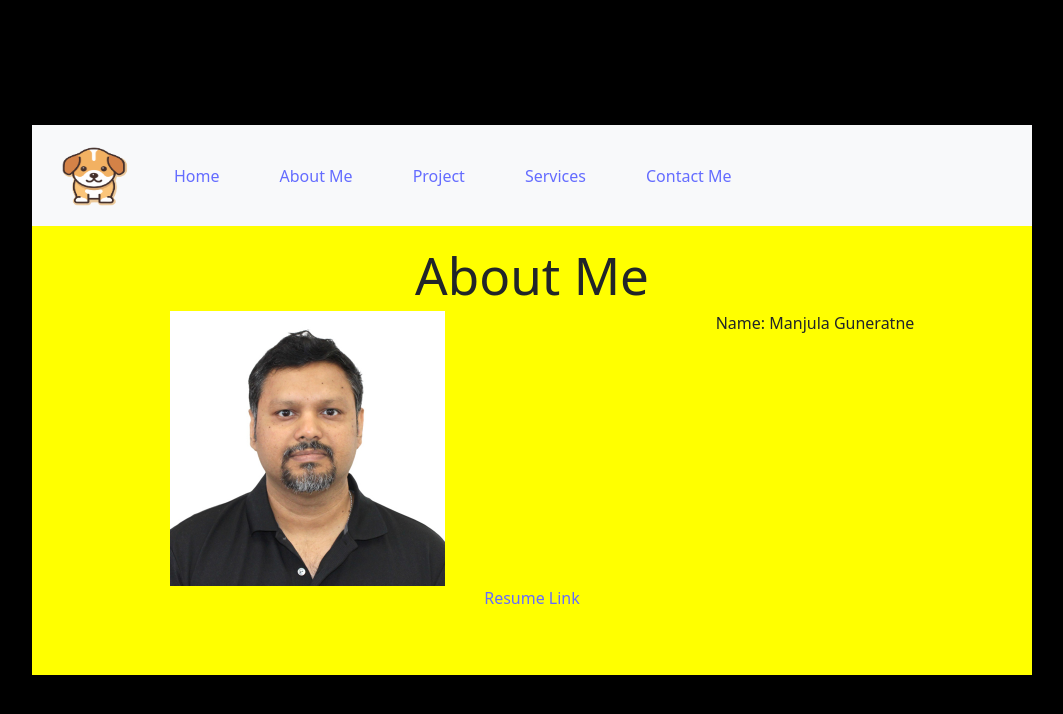
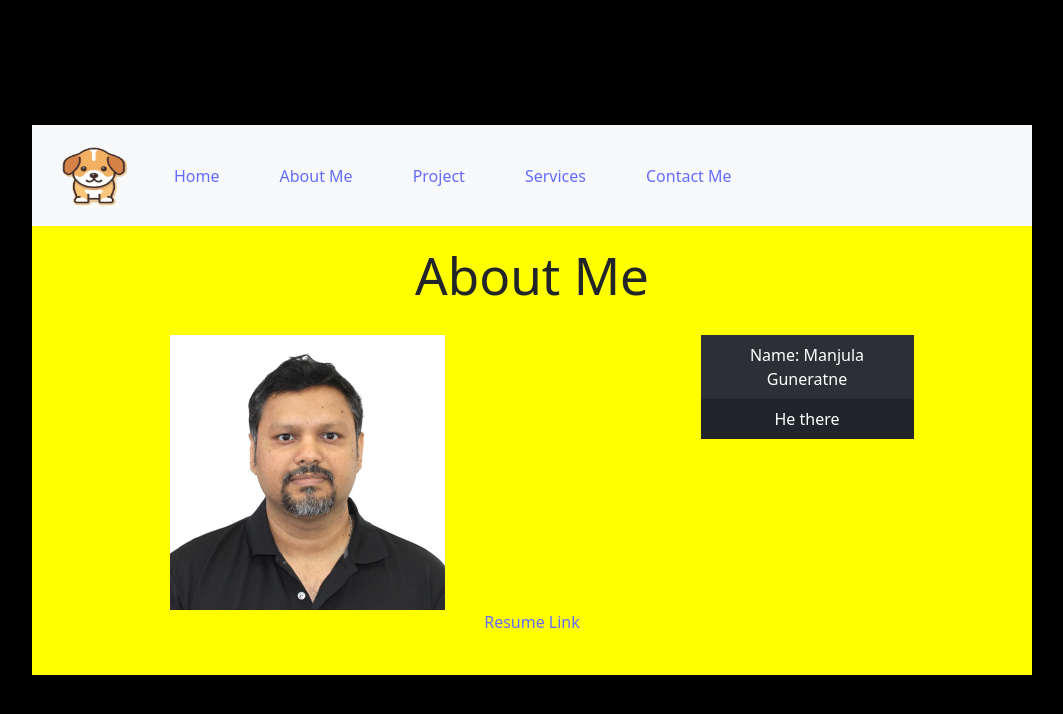
Before and after one commit to manjula-guneratne/assignment1-portfolio-site, a React (Vite) app: page /components/about in a window 1280 px wide. Shown: the top 714 px of the page, without its empty margins (108-1171 px from the left). Built offline with nearby package versions, Linux system fonts and the light colour scheme.

Commit message:
table added

```diff
--- a/src/components/about.jsx
+++ b/src/components/about.jsx
@@ -4,9 +4,10 @@ function About() {
   return (
     <div>
       <h1>About Me</h1>
+      <br />
 
-      <div class="d-flex justify-content-md-center">
-        <div class="flex-shrink-0">
+      <div class="d-flex">
+        <div class="flex-shrink-0 justify-content-end">
           <img
             src="/images/Portfolio_image.jpg"
             alt="My portfolio image"
@@ -14,8 +15,20 @@ function About() {
             height="100%"
           />
         </div>
-        <div class="flex-grow-1 ms-3">
-          Name: Manjula Guneratne
+
+        <div class="container d-flex justify-content-center">
+          <div class="w-50">
+            <table class="table table-dark table-striped table-borderless">
+              <tbody>
+                <tr>
+                  <td>Name: Manjula Guneratne</td>
+                </tr>
+                <tr>
+                  <td>He there</td>
+                </tr>
+              </tbody>
+            </table>
+          </div>
         </div>
       </div>
 
```
